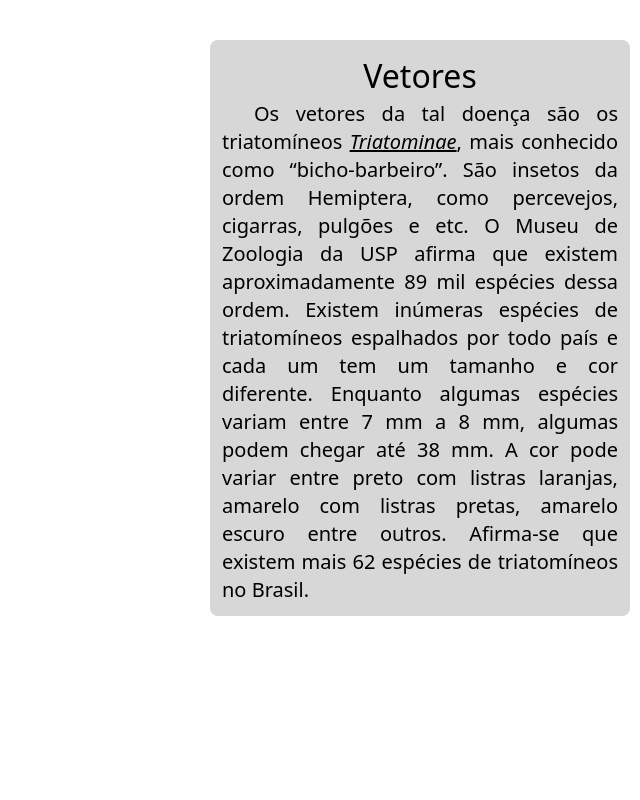
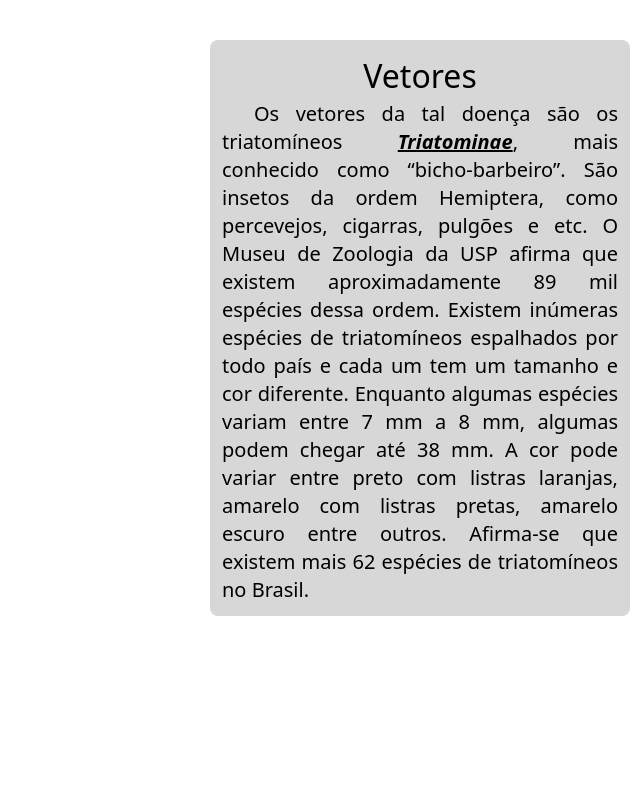
Before and after one commit to guilherme-possebon/Trabalho-de-Biologia, a Next.js app: page / in a window 1280 px wide. Shown: the part 1400-2200 px from the top of the page, without its empty margins (640-1280 px from the left). Built offline with nearby package versions, Linux system fonts and the light colour scheme.

Commit message:
Atualizar o globals.css

```diff
--- a/src/styles/globals.css
+++ b/src/styles/globals.css
@@ -39,7 +39,7 @@ h1 {
     @apply flex flex-col justify-evenly gap-[16px]
 }
 em {
- @apply underline
+ @apply underline font-bold
 }
 
 .p-answers {
```
